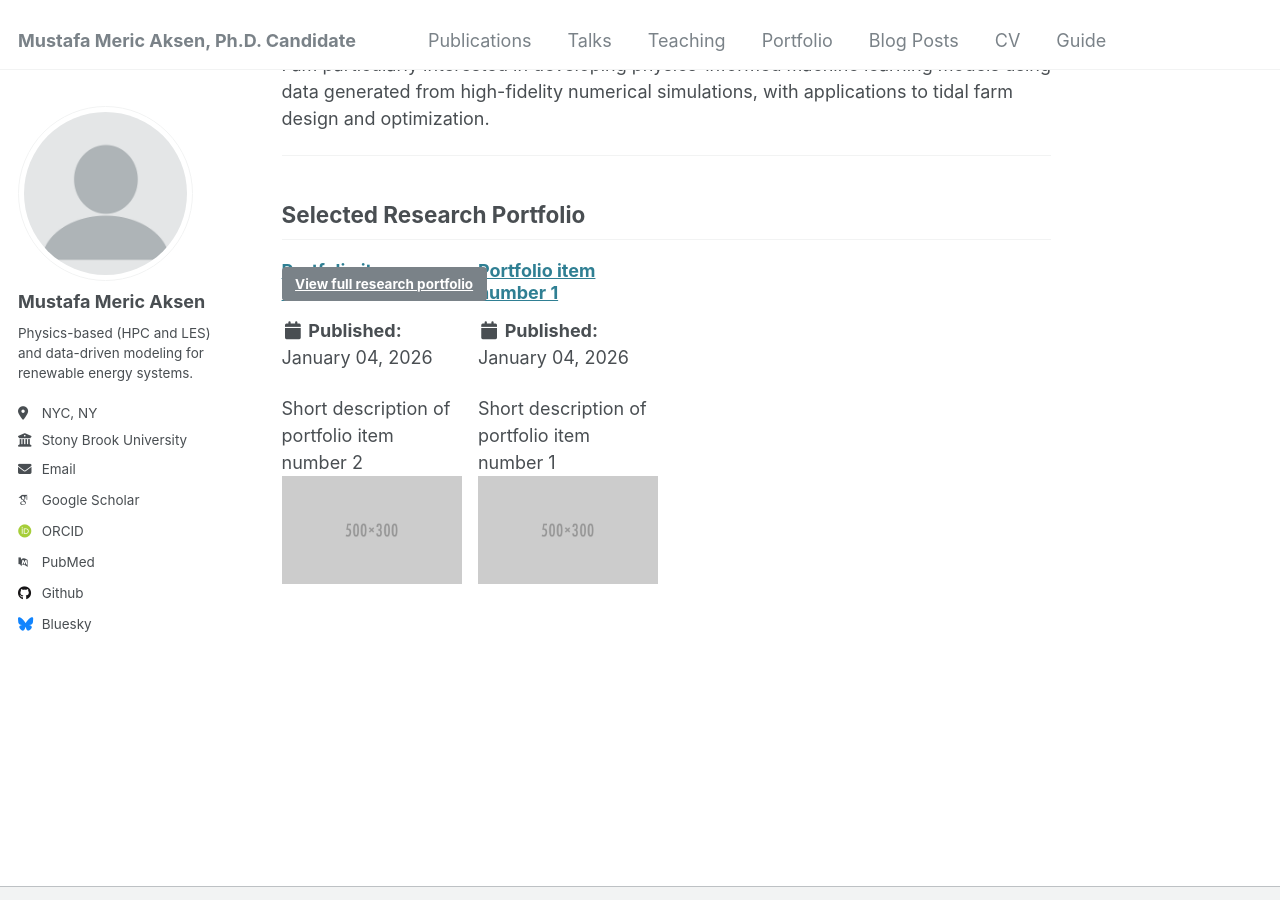
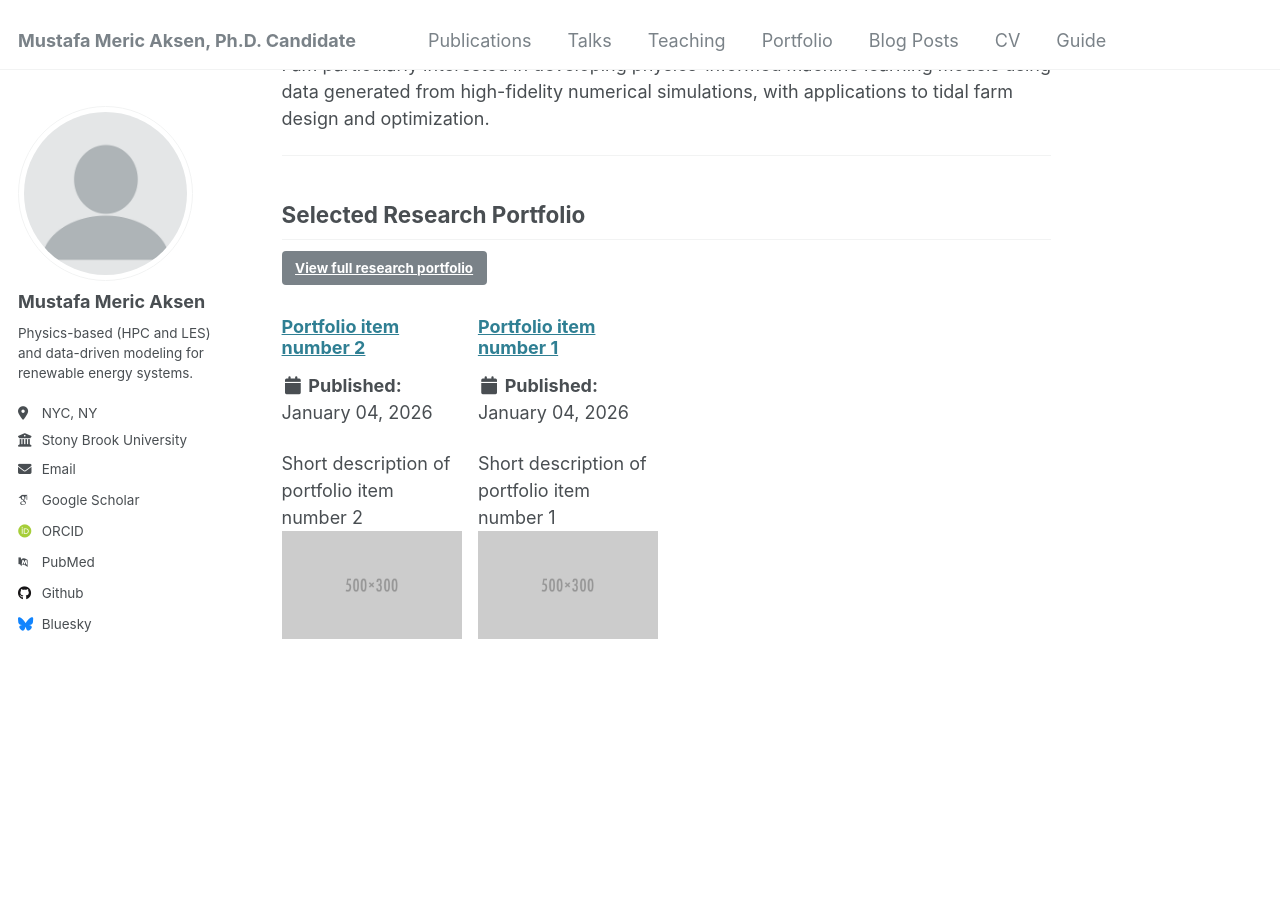
Before and after one commit to aksenmeric/mericaksen, a Jekyll site: the page built from _pages/about.md, in a window 1280 px wide and 900 px high, scrolled down 636 px. Built offline with Jekyll 4.4.1, drawn with Linux system fonts in a browser that asks for light colours; some web fonts are replaced.

Commit message:
Update about.md

```diff
--- a/_pages/about.md
+++ b/_pages/about.md
@@ -21,18 +21,15 @@ I am particularly interested in developing physics-informed machine learning mod
 
 ## Selected Research Portfolio
 
-<div class="grid__wrapper">
-
-{% assign my_portfolio = site.portfolio | sort: "date" | reverse %}
-
-{% for post in my_portfolio limit:2 %}
-  {% include archive-single.html type="grid" %}
-{% endfor %}
-
-</div>
-
-<p style="margin-top:1.5rem;">
+<p style="margin: 0 0 1rem 0;">
   <a class="btn btn--primary" href="{{ '/portfolio/' | relative_url }}">
     View full research portfolio
   </a>
 </p>
+
+<div class="grid__wrapper">
+  {% assign my_portfolio = site.portfolio | sort: "date" | reverse %}
+  {% for post in my_portfolio limit:2 %}
+    {% include archive-single.html type="grid" %}
+  {% endfor %}
+</div>
```
